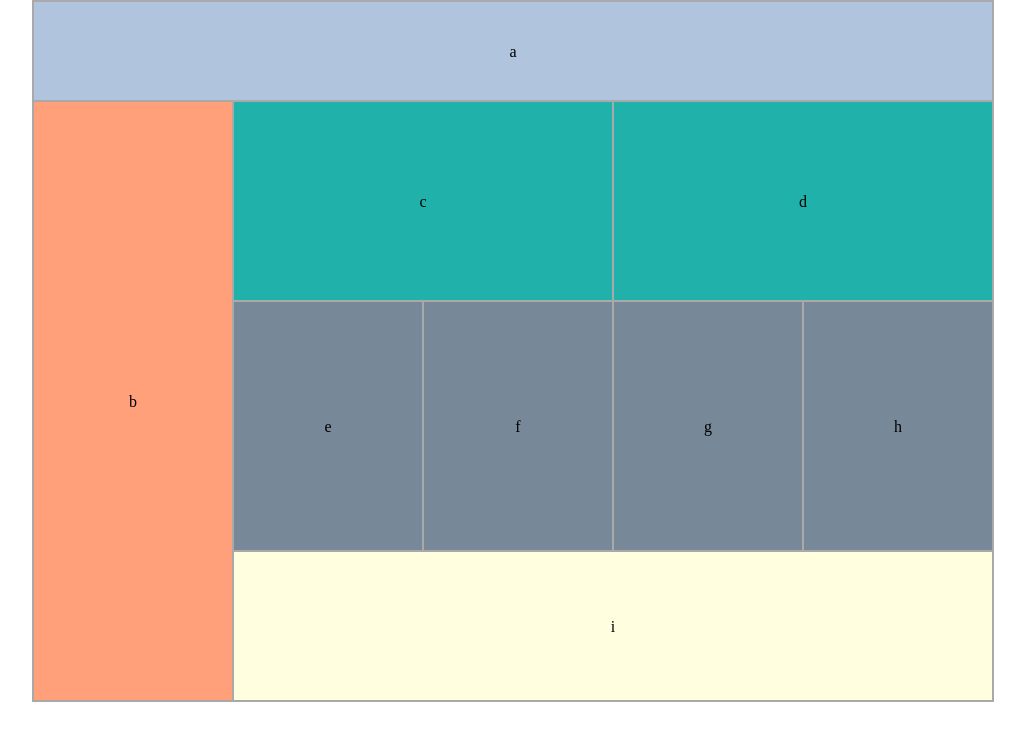
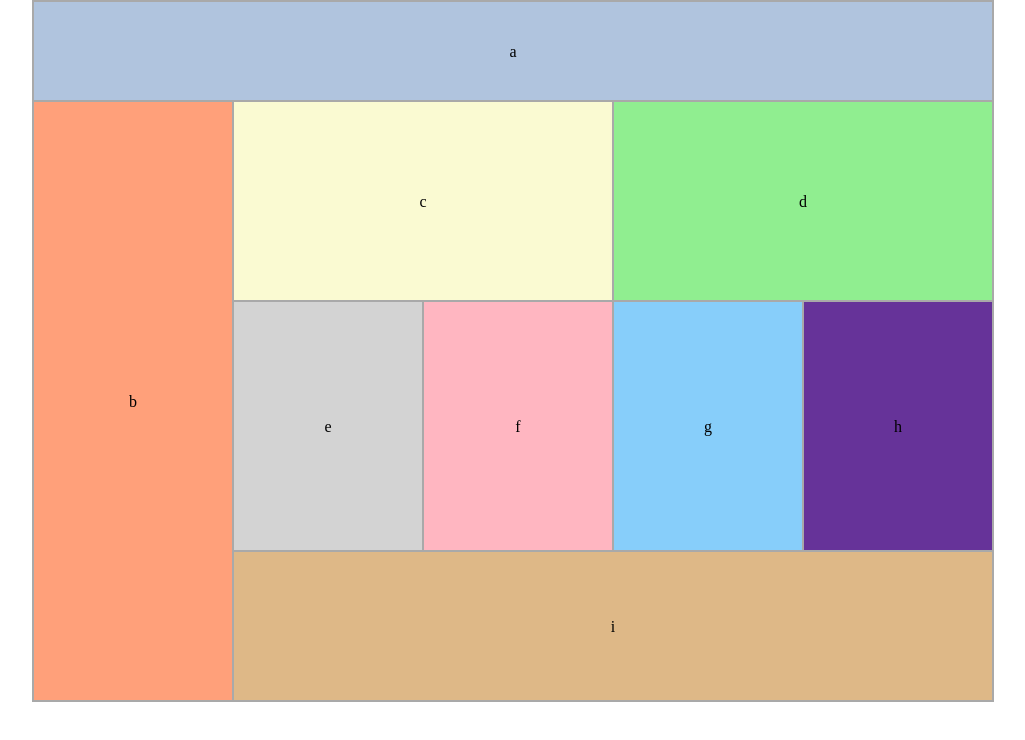
Before and after one commit to ticochuck/lab-01, a plain HTML site: page index.html in a window 1280 px wide. Shown: the whole page, without its empty margins (127-1152 px from the left). Drawn offline with Linux system fonts and the light colour scheme.

Commit message:
different colors

```diff
--- a/css/theme.css
+++ b/css/theme.css
@@ -8,15 +8,41 @@ aside, div {
   background-color: lightgoldenrodyellow;
 }
 
-#section2 div {
+#b {
   border: darkgrey 1px solid;
   background-color: lightpink;
 }
 
-#section3 div {
+#c {
   border: darkgrey 1px solid;
   background-color: lightskyblue;
 }
+
+#d {
+  border: darkgrey 1px solid;
+  background-color: lightsalmon;
+}
+
+#e {
+  border: darkgrey 1px solid;
+  background-color: brown;
+}
+
+#f {
+  border: darkgrey 1px solid;
+  background-color: rebeccapurple;
+}
+
+#g {
+  border: darkgrey 1px solid;
+  background-color: pink;
+}
+
+#h {
+  border: darkgrey 1px solid;
+  background-color: royalblue;
+}
+
 
 footer {
   border: darkgrey 1px solid;
@@ -34,15 +60,31 @@ footer {
     background-color: lightsalmon;
   }
 
-  #section1 div {
-    background-color: lightseagreen;
+  #c {
+    background-color: lightgoldenrodyellow;
   }
 
-  #section2 div, #section3 div {
-    background-color: lightslategray;
+  #d {
+    background-color: lightgreen;
+  }
+
+  #e {
+    background-color: lightgray;
+  }
+
+  #f {
+    background-color: lightpink;
+  }
+
+  #g {
+    background-color: lightskyblue;
+  }
+
+  #h {
+    background-color: rebeccapurple;
   }
 
   footer {
-    background-color: lightyellow;
+    background-color: burlywood;
   }
 }
--- a/index.html
+++ b/index.html
@@ -13,15 +13,15 @@
         <p>b</p>
       </aside>
       <section id="section1">
-        <div>c</div>
-        <div>d</div>
+        <div id="c">c</div>
+        <div id="d">d</div>
       </section>
       <section id="section2">
-        <div>e</div><div>
+        <div id="e">e</div><div id="f">
         f</div>
       </section>
       <section id="section3">
-        <div>g</div><div>
+        <div id="g">g</div><div id="h">
         h</div>
       </section>
     </main>
```
